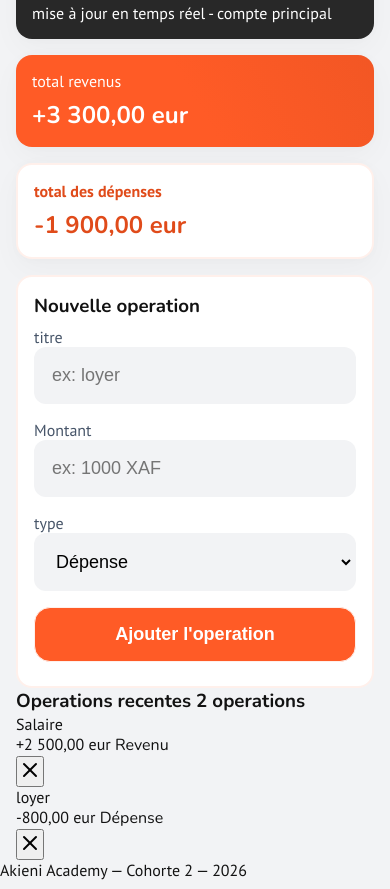
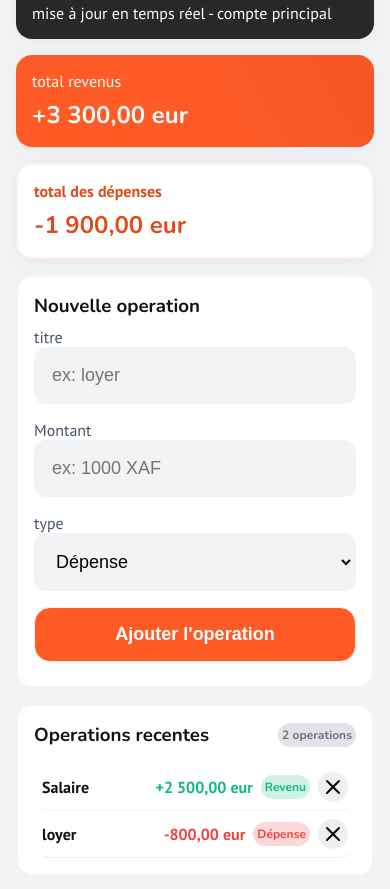
Before and after one commit to Yggdrasil2024/projet10.3-alculateur-de-budget, a plain HTML site: page index.html in a window 390 px wide. Shown: the part 207-1096 px from the top of the page. Drawn offline with nearby package versions, Linux system fonts and the light colour scheme.

Commit message:
feat: version mobile terminé

```diff
--- a/index.html
+++ b/index.html
@@ -69,7 +69,10 @@
 
             <section class="operation">
                 <div class="operations__info">
-                    <h3>Operations recentes <span class="badge">2 operations</span></h3>
+                    <div class="operation__header">
+                        <h3>Operations recentes</h3>
+                        <span class="badge">2 operations</span>
+                    </div>
                     <div class="operations__list" id="operations">
                         <div class="operation__item">
                             <div class="operation__item__description">
@@ -77,8 +80,8 @@
                                     Salaire
                                 </div>
                                 <div class="operation__item__amt">
-                                    <span>+2 500,00 eur</span>
-                                    <span class="badge badge-earning">Revenu</span>
+                                    <span class="income">+2 500,00 eur</span>
+                                    <span class="badge badge-incomes">Revenu</span>
                                 </div>
                             </div>
                             <div class="operation__item__action"><button type="button"><img
@@ -93,7 +96,7 @@
                                     loyer
                                 </div>
                                 <div class="operation__item__amt">
-                                    <span>-800,00 eur</span>
+                                    <span class="expense">-800,00 eur</span>
                                     <span class="badge badge-expenses">Dépense</span>
                                 </div>
                             </div>
--- a/style.css
+++ b/style.css
@@ -248,6 +248,7 @@ main .dashboard .cards {
   background-color: var(--color-bg);
   outline: none;
   font-size: var(--text-lg);
+  transition: var(--transition-fast);
 }
 
 .form-field-container input:focus,
@@ -264,4 +265,116 @@ main .dashboard .cards {
   background-color: var(--color-accent);
   border: 1px solid var(--soft-orange);
   border-radius: var(--radius-xl);
+  transition: var(--transition-fast);
 }
+
+.form-field-container button:hover {
+  background-color: var(--color-accent-hover);
+}
+
+.form-field-container button:focus {
+  transform: translateY(-4px);
+}
+
+/* =================================
+*  operations
+* =================================*/
+
+.operation {
+  background-color: var(--color-surface);
+  border-radius: var(--radius-xl);
+  padding: var(--space-2);
+  margin: var(--space-2) 0;
+  border: 2px solid var(--soft-orange);
+}
+
+.operations__info {
+  width: 100%;
+  display: flex;
+  flex-direction: column;
+  justify-content: flex-start;
+  align-items: stretch;
+  gap: var(--space-2);
+}
+
+.operation__header {
+  display: flex;
+  justify-content: space-between;
+  align-items: center;
+}
+
+.operation .badge {
+  font-size: var(--text-xs);
+  display: inline-block;
+  font-weight: 700;
+  color: var(--texte-clair);
+  padding: calc(var(--space-1) / 2);
+  border-radius: var(--radius-full);
+  background-color: color-mix(in srgb, var(--texte-clair) 20%, transparent 80%);
+}
+
+.operation .badge-incomes {
+  color: var(--vert);
+  background-color: color-mix(in srgb, var(--vert) 20%, transparent 80%);
+}
+
+.income {
+  font-weight: 700;
+  color: var(--vert);
+}
+
+.operation .badge-expenses {
+  color: var(--rouge);
+  background-color: color-mix(in srgb, var(--rouge) 20%, transparent 80%);
+}
+
+.expense {
+  font-weight: 700;
+  color: var(--rouge);
+}
+
+.operation__item {
+  width: 100%;
+  display: flex;
+  flex-direction: row;
+  justify-content: space-between;
+  align-items: center;
+  border-bottom: 1px solid var(--color-border);
+  padding: var(--space-1) 0;
+  gap: var(--space-1);
+  border-radius: var(--radius-xl);
+  padding: var(--space-1);
+}
+
+.operation__item:hover {
+  background-color: var(--soft-orange);
+}
+
+.operation__item__description {
+  display: flex;
+  flex-direction: row;
+  justify-content: space-between;
+  align-items: center;
+  flex: 1;
+}
+
+.operation__item__title {
+  font-weight: 700;
+}
+
+.operation__item__amt {
+  display: flex;
+  align-items: center;
+  justify-content: center;
+  align-items: center;
+  gap: var(--space-1);
+}
+
+.operation__item button {
+  display: flex;
+  align-items: center;
+  justify-content: center;
+  border-radius: 50%;
+  border: 1px solid transparent;
+  padding: calc(var(--space-1) / 4);
+}
```
